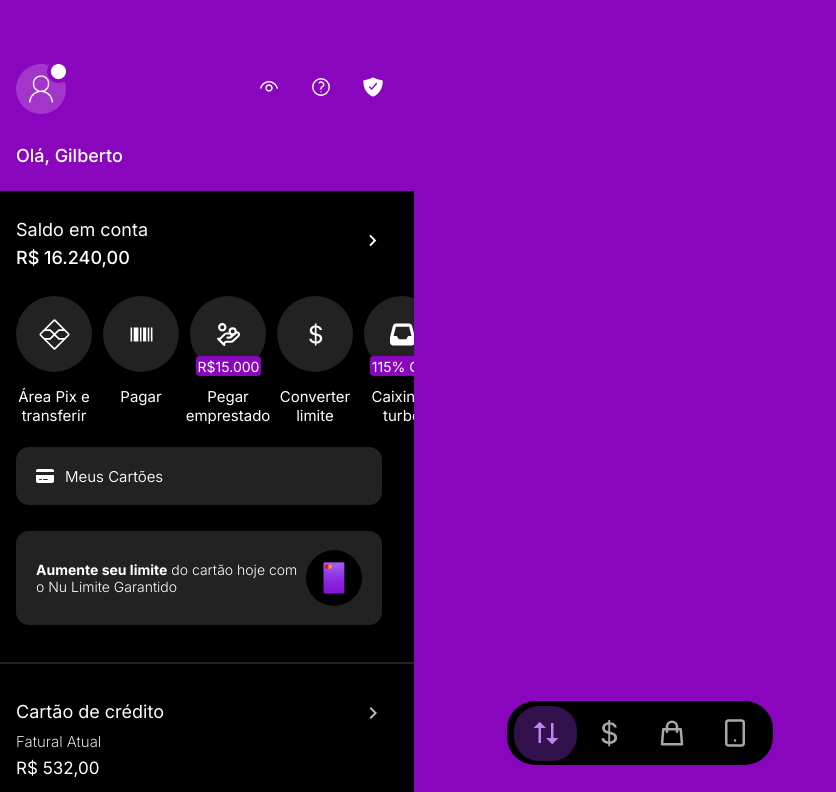
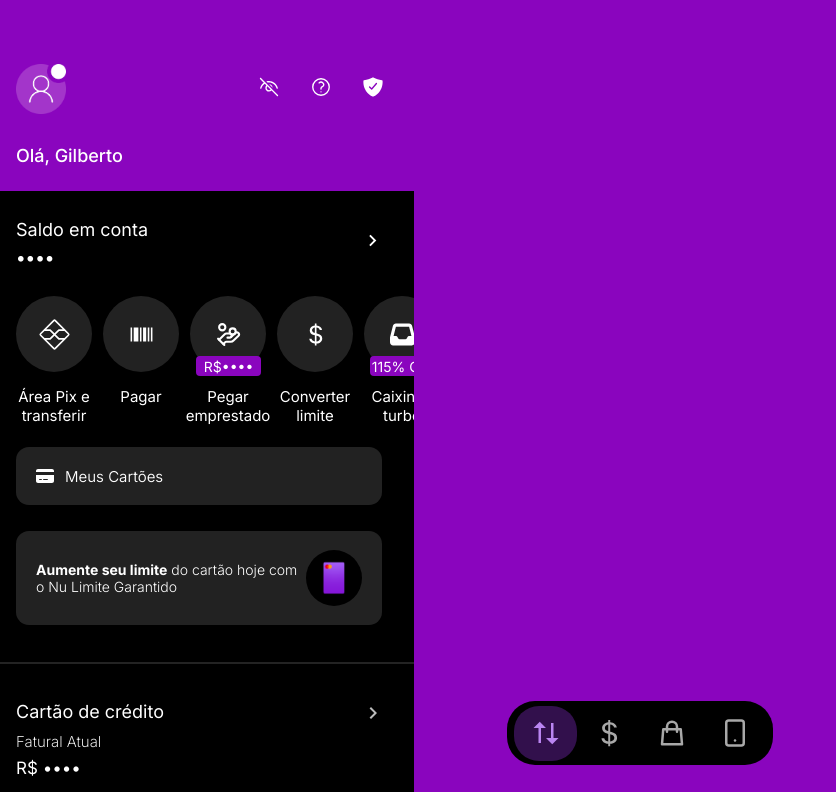
Before and after one commit to gilbertopetrini/nuandroidsn, a React (Vite) app: page / in a window 1280 px wide. Shown: the top 792 px of the page, without its empty margins (0-836 px from the left). Built offline with nearby package versions, Linux system fonts and the light colour scheme.

Commit message:
boacoisa14

```diff
--- a/src/App.jsx
+++ b/src/App.jsx
@@ -29,7 +29,7 @@
 function App() {
   const [showSplash, setShowSplash] = useState(true);
   const [fadeOut, setFadeOut] = useState(false);
-const [isEyeVisible, setIsEyeVisible] = useState(true);
+const [isEyeVisible, setIsEyeVisible] = useState(false);
 
   useEffect(() => {
     const timer = setTimeout(() => {
```
